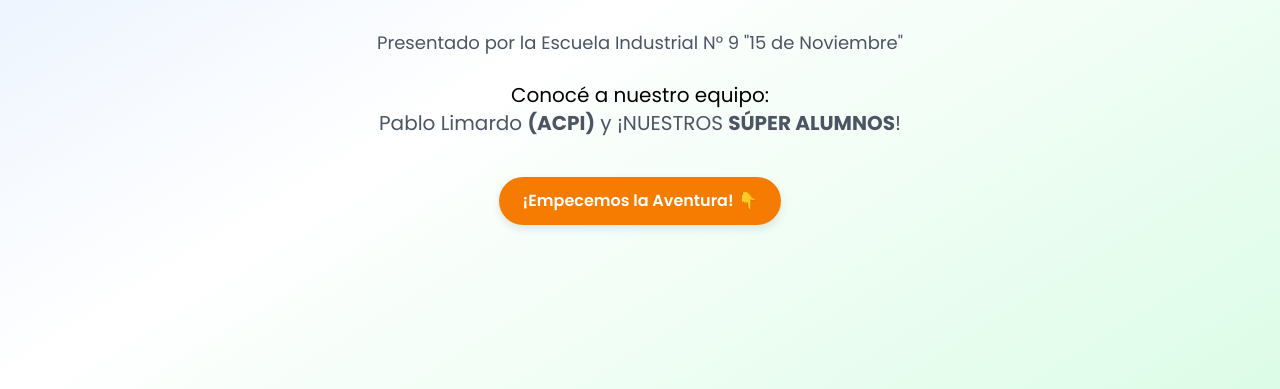
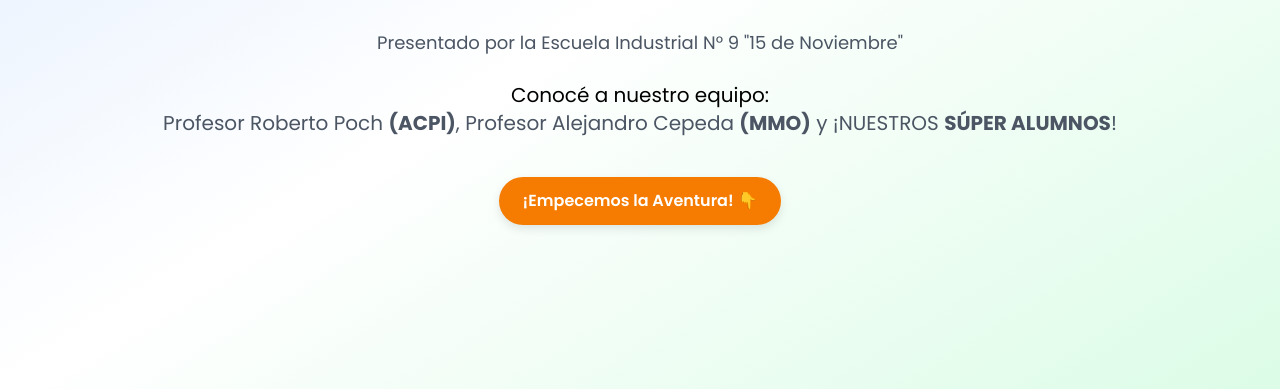
Before and after one commit to indunuevecalafate/presentacionEscuelas, a plain HTML site: page index.html in a window 1280 px wide. Shown: the part 411-800 px from the top of the page. Drawn offline with nearby package versions, Linux system fonts and the light colour scheme.

Commit message:
Update index.html

```diff
--- a/index.html
+++ b/index.html
@@ -101,7 +101,7 @@
             </p>
             <p class="text-lg text-gray-600 mb-6 text-2xl">Presentado por la Escuela Industrial N° 9 "15 de Noviembre"</p>
             <p class="text-xl text-font-semibold">Conocé a nuestro equipo:</p>
-            <p class="text-gray-600 text-xl">Pablo Limardo <strong>(ACPI)</strong> y ¡NUESTROS <strong>SÚPER ALUMNOS</strong>!</p>
+            <p class="text-gray-600 text-xl">Profesor Roberto Poch <strong>(ACPI)</strong>, Profesor Alejandro Cepeda <strong>(MMO)</strong> y ¡NUESTROS <strong>SÚPER ALUMNOS</strong>!</p>
 
             <!-- Botón para empezar -->
             <a href="#que-es-tecnica" class="nav-button bg-accent-orange text-white mt-10">
```
